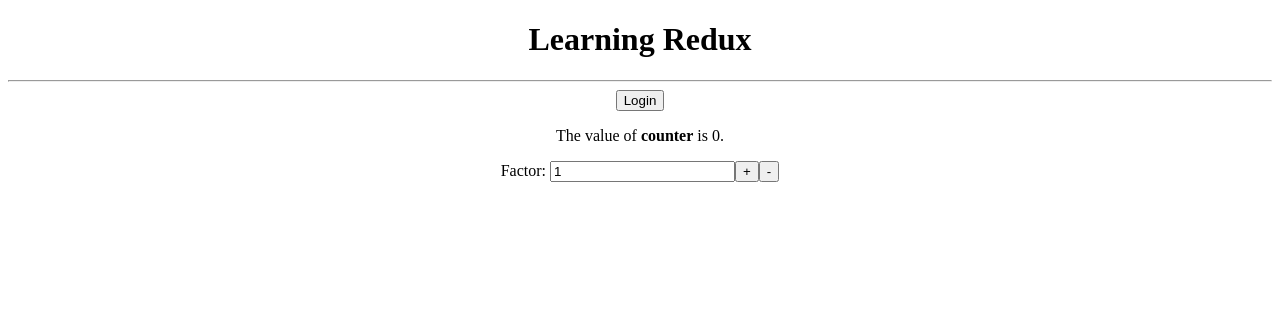
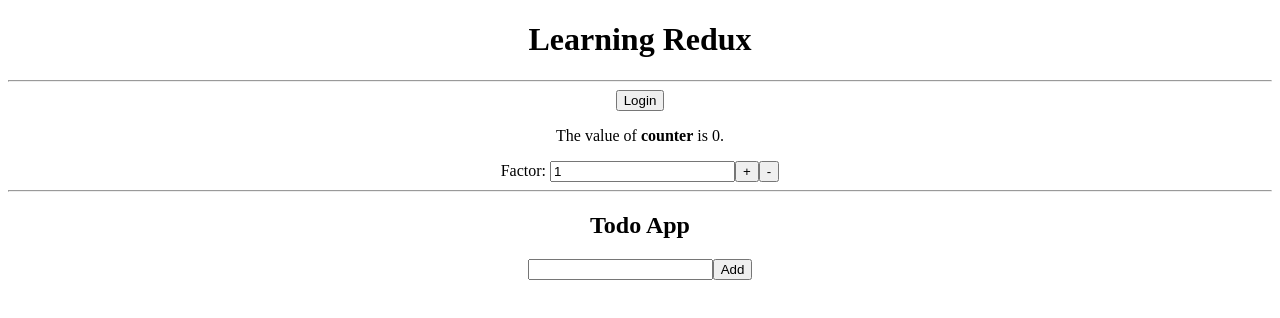
Before and after one commit to aakritsubedi/learn-redux, a React (Create React App) app: page / in a window 1280 px wide. Shown: the top 318 px of the page. Built offline with nearby package versions, Linux system fonts and the light colour scheme.

Commit message:
Connecting the component

```diff
--- a/src/App.js
+++ b/src/App.js
@@ -2,6 +2,7 @@
 import { useSelector, useDispatch } from 'react-redux';
 
 import { increment, decrement, login, logout } from 'actions';
+import AddTodo from 'views/Todo/AddTodo';
 
 const App = () => {
   const [factor, setFactor] = useState(1);
@@ -25,9 +26,12 @@
       <p>
         The value of <strong>counter</strong> is {counter}.
       </p>
-      Factor: <input type="number" value={factor} onChange={(e) =>setFactor(e.target.value)} />
+      Factor: <input type="number" value={factor} onChange={(e) => setFactor(e.target.value)} />
       <button onClick={() => dispatch(increment(factor))}>+</button>
       <button onClick={() => dispatch(decrement(factor))}>-</button>
+      <br /> <hr />
+      <h2>Todo App</h2>
+      <AddTodo />
     </div>
   );
 };
--- /dev/null
+++ b/src/views/Todo/AddTodo/AddTodo.js
@@ -0,0 +1,24 @@
+import React from 'react';
+import { connect } from 'react-redux';
+
+import { addTodo } from 'actions';
+
+const AddTodo = (props) => {
+  return (
+    <div>
+      <form
+        onSubmit={(e) => {
+          e.preventDefault();
+          let todo = e.target.userTodo.value;
+          props.dispatch(addTodo(todo));
+          e.target.userTodo.value = "";
+        }}
+      >
+        <input type="text" name="userTodo" />
+        <button> Add </button>
+      </form>
+    </div>
+  );
+};
+
+export default connect()(AddTodo);
--- /dev/null
+++ b/src/views/Todo/AddTodo/index.js
@@ -0,0 +1,3 @@
+import AddTodo from './AddTodo';
+
+export default AddTodo;
```
Also changed, not shown: src/views/Todo/Todo.js (added, +11 -0 lines), src/views/Todo/index.js (added).
